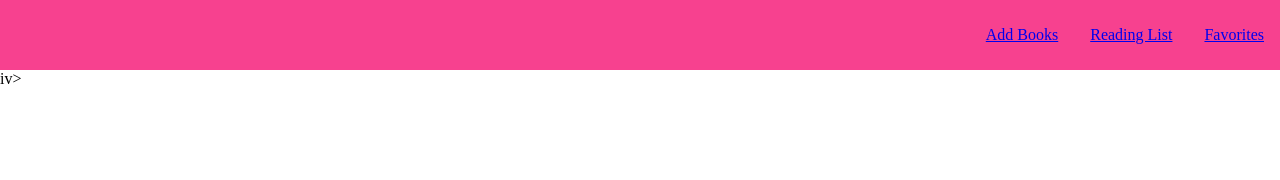
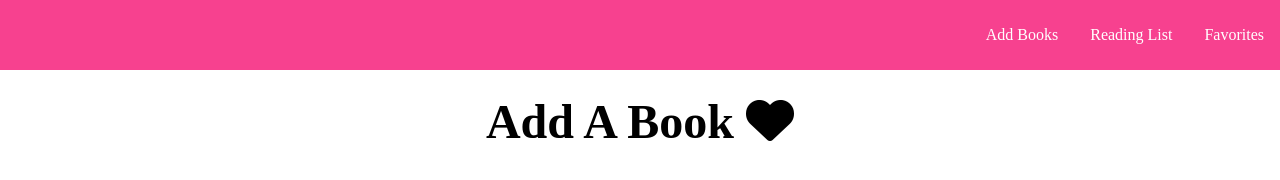
Before and after one commit to farihaorna23/BookNest, a plain HTML site: page index.html in a window 1280 px wide. Drawn offline with Linux system fonts and the light colour scheme.

Commit message:
added style for the header including the navbar and the title

```diff
--- a/index.html
+++ b/index.html
@@ -5,6 +5,7 @@
   <meta name="viewport" content="width=device-width, initial-scale=1.0">
   <title>Reading List App</title>
   <link rel="stylesheet" href="style.css">
+  <link rel="stylesheet" href="https://cdnjs.cloudflare.com/ajax/libs/font-awesome/6.6.0/css/all.min.css" integrity="sha512-Kc323vGBEqzTmouAECnVceyQqyqdsSiqLQISBL29aUW4U/M7pSPA/gEUZQqv1cwx4OnYxTxve5UMg5GT6L4JJg==" crossorigin="anonymous" referrerpolicy="no-referrer" />
   <script src="server.js" defer></script>
 </head>
 <body>
@@ -13,7 +14,13 @@
       <a href="#" class="nav-item">Add Books</a>
       <a href="#" class="nav-item">Reading List</a>
       <a href="#" class="nav-item">Favorites</a>
-    </div>iv>
+    </div>
+    <h1 class="title">Add A Book <i class="fa-solid fa-heart"></i></h1>
   </header>
+  <main>
+    <div class="form-container">
+
+    </div>
+  </main>
 </body>
 </html>
--- a/style.css
+++ b/style.css
@@ -4,16 +4,31 @@
   margin: 0;
 }
 
+/* Header:Navbar & Title */
 .nav-bar{
   min-height: 70px;
   background-color: #F7418F;
   display: flex;
   justify-content:end;
   align-items: center;
-  color:white
 }
 
 .nav-item{
   display: inline-block;
   margin: 1em;
 }
+
+a{
+  text-decoration: none;
+  color: white;
+}
+
+a:hover{
+  text-decoration: underline;
+}
+
+.title{
+  text-align: center;
+  font-size: 3rem;
+  margin: 0.5em;
+}
```
